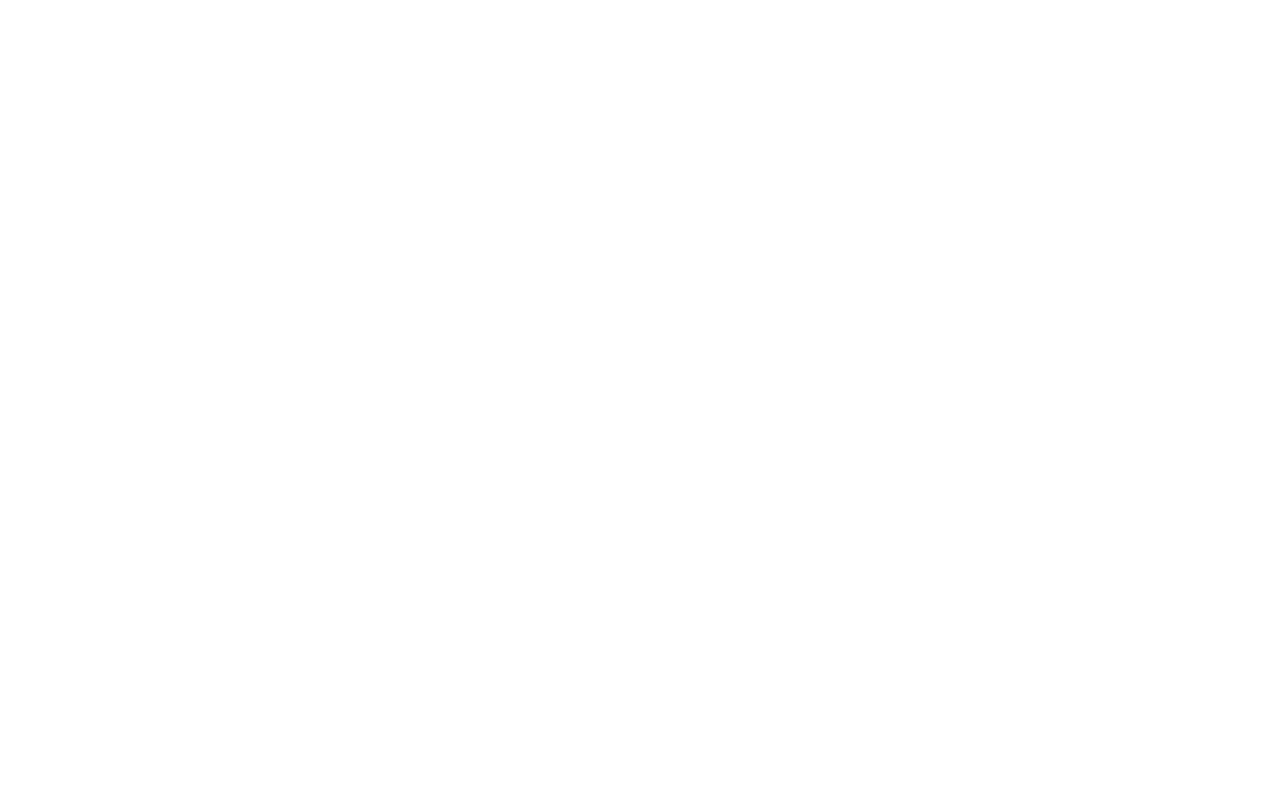
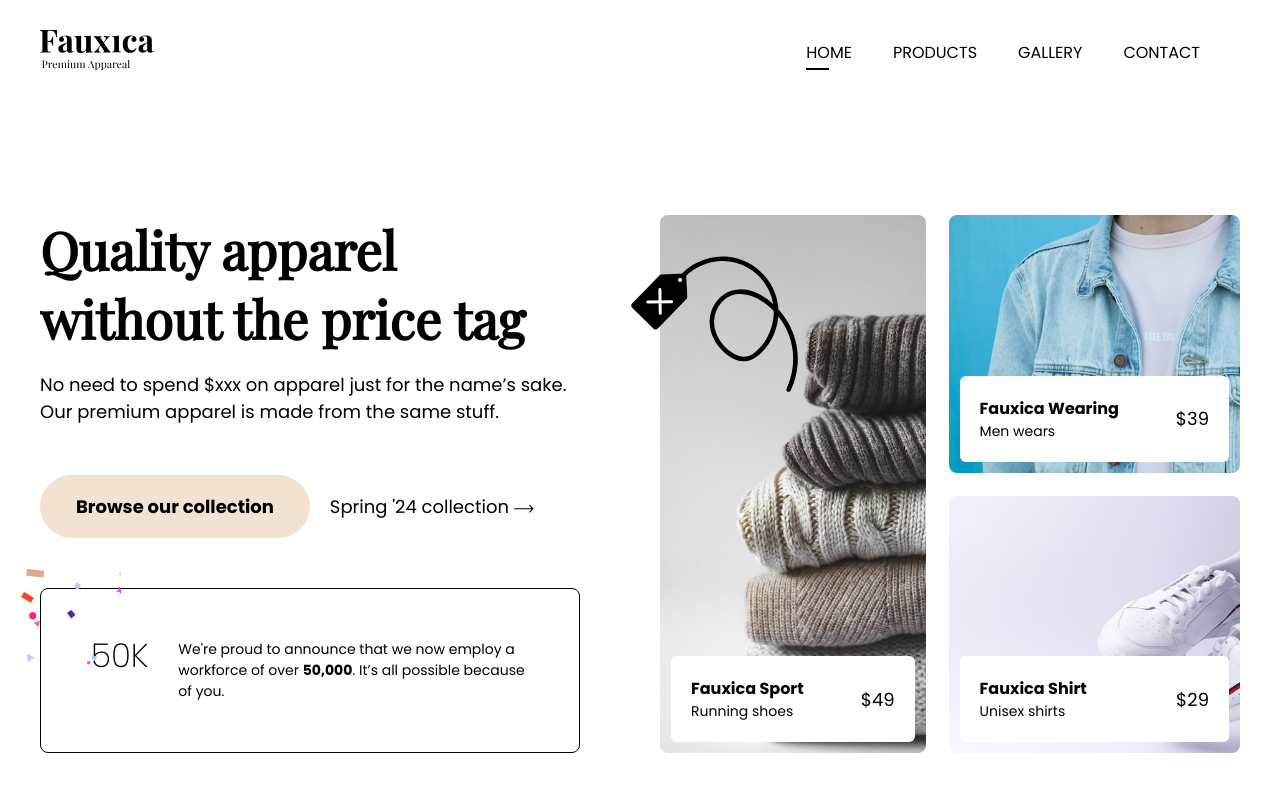
Before and after one commit to subratamondal1/html-css, a plain HTML site: page fauxica/index.html in a window 1280 px wide. Drawn offline with nearby package versions, Linux system fonts and the light colour scheme.

Commit message:
implement the entire website with html & css

```diff
--- /dev/null
+++ b/fauxica/css/main.css
@@ -0,0 +1,212 @@
+html {
+    /* for easier conversion of figma values, by the the default value is 100%,
+    for example to convert px values to relative values like rem or em we just have to
+    move one decimal place left, such 52px ---> 5.2 rem, 62.5px ---> 6.25 em
+     */
+    font-size: 62.5%;
+}
+
+body {
+    margin: 0;
+    font-family: 'Poppins';
+}
+
+.wrapper {
+    max-width: 1200px;
+    /* margin top-bottom is 0 but left-right is 'auto' which will center the content */
+    margin: 0 auto;
+}
+
+/* Navbar */
+
+header {
+    display: flex;
+    justify-content: space-between;
+    align-items:center;
+}
+
+nav {
+    /* 4em == 40px */
+    margin: 4em;
+}
+
+nav ul {
+    list-style-type: none;
+    display: flex;
+    gap: 4.1em;
+    margin: 0;
+}
+
+nav ul li a {
+    text-decoration: none;
+    color: black;
+    font-size: 1.6rem;
+    text-transform: uppercase;
+    position: relative;
+}
+
+nav ul li a.active::before {
+    position: absolute;
+    content: "";
+    width: 50%;
+    height: 1px;
+    border-bottom: 2px solid black;
+    bottom: -6px;
+}
+
+/* Hero Section */
+ main {
+    display: flex;
+    gap: 8em;
+    margin-top: 11em;
+ }
+
+ .left-col {
+    width: 45%;
+ }
+
+ .right-col {
+    flex-grow: 1;
+ }
+
+ .left-col h1 {
+    font-size: 5.2rem;
+    font-family: 'Playfair Display';
+    margin: 0;
+ }
+
+ .subheading {
+    font-size: 1.8rem;
+ }
+
+ .cta-btns {
+    margin: 5em 0;
+ }
+
+ .cta-btns, .secondary-cta {
+    display: flex;
+    gap: 2em;
+ }
+
+.primary-cta {
+    background-color: #F1E2D1;
+    font-size: 1.8rem;
+    font-weight: bold;
+    color: black;
+    text-decoration: none;
+    border-radius: 1.9em;
+    padding: 1em 2em;
+}
+
+.secondary-cta {
+    font-size: 1.8rem;
+    color: black;
+    text-decoration: none;
+    display: block;
+    padding: 1em 0;
+}
+
+.secondary-cta svg {
+    width: 2rem;
+}
+
+.news {
+    display: flex;
+    gap: 3em;
+    padding: 5em;
+    border: 1px solid black;
+    border-radius: 0.8em;
+    position: relative;
+}
+
+.news::before {
+    position: absolute;
+    content: "";
+    background: url('../assets/images/confetti.svg');
+    width: 10em;
+    height: 10em;
+    top: -20px;
+    left: -20px;
+    z-index: 2;
+}
+
+p.employees {
+    font-size: 3.3rem;
+    margin: 0;
+    font-weight: 200;
+    line-height: 100%;
+}
+
+p.details {
+    font-size: 1.4rem;
+    margin: 0;
+}
+
+/* Right Columns */
+
+.right-col {
+    display: grid;
+    gap: 2.3em;
+    grid-template-columns: repeat(2, auto);
+    grid-template-areas:
+        "left ."
+        "left .";
+}
+
+.card  {
+    background: gray;
+    border-radius: 0.8em;
+    padding: 1.1em;
+    display: flex;
+    align-items: end;
+    background-size: 150%;
+}
+
+.card1 {
+    grid-area: left;
+    background-image: url('../assets/images/clothing1.jpg');
+    position: relative;
+}
+
+.card1::before {
+    position: absolute;
+    content: "";
+    background: url('../assets/images/tag.svg') no-repeat;
+    width: 100%;
+    height: 100%;
+    top: 20px;
+    left: -30px;
+    pointer-events: none;
+}
+
+.card2 {
+    background-image: url('../assets/images/clothing2.jpg');
+}
+.card3 {
+    background-image: url('../assets/images/clothing3.jpg');
+}
+
+.card-details {
+    background: white;
+    border-radius: 0.6em;
+    padding: 2em;
+    width: 100%;
+    display: flex;
+    justify-content: space-between;
+    align-items: center;
+}
+
+.card-details a {
+    color: black;
+    font-size: 1.6rem;
+    font-weight: bold;
+    text-decoration: none;
+}
+.card-details p {
+    font-size: 1.4rem;
+    margin: 0;
+}
+
+p.product-price {
+    font-size: 1.8rem;
+}
--- a/fauxica/index.html
+++ b/fauxica/index.html
@@ -5,11 +5,84 @@
         <meta charset="UTF-8">
         <meta name="viewport" content="width=device-width, initial-scale=1.0">
         <title>Fauxica</title>
-        <link rel="stylesheet" href="./main.css">
+        <link rel="preconnect" href="https://fonts.googleapis.com">
+        <link rel="preconnect" href="https://fonts.gstatic.com" crossorigin>
+        <link
+            href="https://fonts.googleapis.com/css2?family=Playfair+Display&family=Poppins:wght@200;400;700&display=swap"
+            rel="stylesheet">
+        <link rel="stylesheet" href="./css/main.css">
     </head>
 
     <body>
-        <div class="wrapper"></div>
+        <div class="wrapper">
+            <header>
+                <a href="#"><img src="./assets/images/logo.svg" alt="Fauxica Logo"></a>
+                <nav>
+                    <ul>
+                        <li><a href="#" class="active">Home</a></li>
+                        <li><a href="#">Products</a></li>
+                        <li><a href="#">Gallery</a></li>
+                        <li><a href="#">Contact</a></li>
+                    </ul>
+                </nav>
+            </header>
+            <main>
+                <div class="left-col">
+                    <h1>Quality apparel without the price tag</h1>
+                    <p class="subheading">
+                        No need to spend $xxx on apparel just for the name’s sake.
+                        Our premium apparel is made from the same stuff.
+                    </p>
+                    <div class="cta-btns">
+                        <a href="#" class="primary-cta">Browse our collection</a>
+                        <a href="#" class="secondary-cta">
+                            <span>Spring '24 collection</span>
+                            <svg viewBox="0 0 19 9" fill="none">
+                                <path
+                                    d="M18.3536 4.85355C18.5488 4.65829 18.5488 4.34171 18.3536 4.14645L15.1716 0.964466C14.9763 0.769204 14.6597 0.769204 14.4645 0.964466C14.2692 1.15973 14.2692 1.47631 14.4645 1.67157L17.2929 4.5L14.4645 7.32843C14.2692 7.52369 14.2692 7.84027 14.4645 8.03553C14.6597 8.2308 14.9763 8.2308 15.1716 8.03553L18.3536 4.85355ZM0 5H18V4H0V5Z"
+                                    fill="black" />
+                            </svg>
+                        </a>
+                    </div>
+                    <div class="news">
+                        <p class="employees">50K</p>
+                        <p class="details">
+                            We're proud to announce that we now employ a workforce of over <strong>50,000</strong>. It’s
+                            all possible because of you.
+                        </p>
+                    </div>
+                </div>
+                <div class="right-col">
+                    <div class="card card1">
+                        <div class="card-details">
+                            <div>
+                                <a href="#" class="product-title">Fauxica Sport</a>
+                                <p>Running shoes</p>
+                            </div>
+                            <p class="product-price">$49</p>
+                        </div>
+                    </div>
+                    <div class="card card2">
+                        <div class="card-details">
+                            <div>
+                                <a href="#" class="product-title">Fauxica Wearing</a>
+                                <p>Men wears</p>
+                            </div>
+                            <p class="product-price">$39</p>
+                        </div>
+                    </div>
+                    <div class="card card3">
+                        <div class="card-details">
+                            <div>
+                                <a href="#" class="product-title">Fauxica Shirt</a>
+                                <p>Unisex shirts</p>
+                            </div>
+                            <p class="product-price">$29</p>
+                        </div>
+                    </div>
+                </div>
+            </main>
+        </div>
     </body>
 
 </html>
```
Also changed, not shown: fauxica/assets/images/clothing1.jpg (added), fauxica/assets/images/clothing2.jpg (added), fauxica/assets/images/clothing3.jpg (added), fauxica/assets/images/confetti.svg (added), fauxica/assets/images/fauxica.svg (added), fauxica/assets/images/logo.svg (added), fauxica/assets/images/tag.svg (added), fauxica/main.css (deleted), 4 other files.
